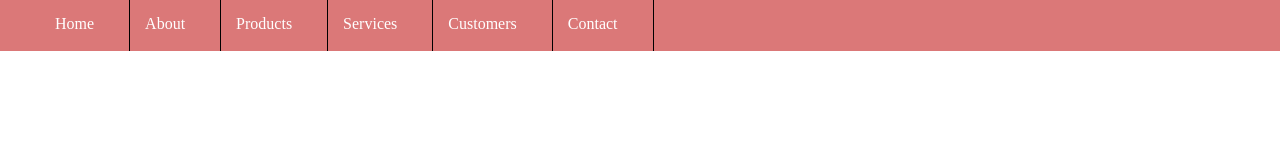
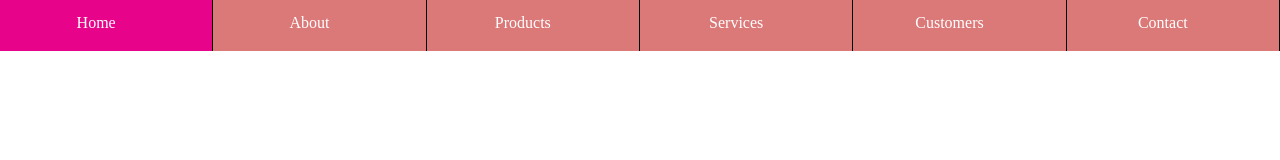
Before and after one commit to Pez7/menu-laboratoria, a plain HTML site: page index.html in a window 1280 px wide. Drawn offline with Linux system fonts and the light colour scheme.

Commit message:
nav listo

```diff
--- a/assets/css/common.css
+++ b/assets/css/common.css
@@ -2,5 +2,49 @@
 	display: -webkit-flex;
     display: flex;
     -webkit-justify-content: flex-start;
-    justify-content: flex-start;
+    justify-content: space-between;
 }
+/*Este codigo borra los valores por defecto de los navegadores, lo encontré en google http://meyerweb.com/eric/tools/css/reset/*/
+html, body, div, span, applet, object, iframe,
+h1, h2, h3, h4, h5, h6, p, blockquote, pre,
+a, abbr, acronym, address, big, cite, code,
+del, dfn, em, img, ins, kbd, q, s, samp,
+small, strike, strong, sub, sup, tt, var,
+b, u, i, center,
+dl, dt, dd, ol, ul, li,
+fieldset, form, label, legend,
+table, caption, tbody, tfoot, thead, tr, th, td,
+article, aside, canvas, details, embed,
+figure, figcaption, footer, header, hgroup,
+menu, nav, output, ruby, section, summary,
+time, mark, audio, video {
+	margin: 0;
+	padding: 0;
+	border: 0;
+	font-size: 100%;
+	font: inherit;
+	vertical-align: baseline;
+}
+/* HTML5 display-role reset for older browsers */
+article, aside, details, figcaption, figure,
+footer, header, hgroup, menu, nav, section {
+	display: block;
+}
+body {
+	line-height: 1;
+}
+ol, ul {
+	list-style: none;
+}
+blockquote, q {
+	quotes: none;
+}
+blockquote:before, blockquote:after,
+q:before, q:after {
+	content: '';
+	content: none;
+}
+table {
+	border-collapse: collapse;
+	border-spacing: 0;
+}
--- a/assets/css/main.css
+++ b/assets/css/main.css
@@ -1,3 +1,4 @@
+/*codigo */
 body{
 	margin:0;
 	padding:0;
@@ -8,18 +9,24 @@ nav ul li a{
 	color:white;
 	cursor: pointer;
 	margin-right: 20px;
+
 }
 .lista{
 	list-style:none;
-	border-right: solid 1px black;
+	border-right: 1px solid black;
 	padding: 15px;
+	width: 100%;
+    text-align: center;
+
 }
 nav ul{
 	height: 51px;
     margin-top: 0px;
+
 }
 #nav{
 	background-color: #db7878;
+	justify-content: center;
 
 }
 li:hover{
--- a/index.html
+++ b/index.html
@@ -2,6 +2,7 @@
 <html lang="en">
 <head>
 	<meta charset="UTF-8">
+	<meta name="viewport" content="width=device-width, initial-scale=1, maximun-scale=1">
 	<title>Menu Laboratoria</title>
 	<link rel="stylesheet" href="assets/css/common.css">
 	<link rel="stylesheet" href="assets/css/main.css">
```
